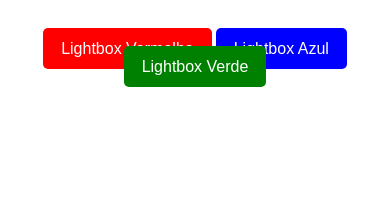
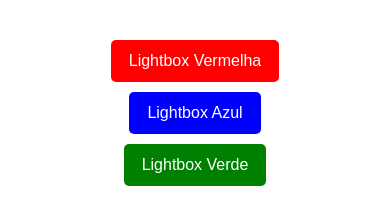
Before and after one commit to LucasSAmaral/Lightboxes, a website: page index.html in a window 390 px wide. Drawn offline with nearby package versions, Linux system fonts and the light colour scheme.

Commit message:
centralizando a div

```diff
--- a/src/js/script.js
+++ b/src/js/script.js
@@ -22,7 +22,7 @@ var Lightbox = {
         box.text(texto);
         box.css({
             'background': cor,
-            'width': largura,
+            'max-width': largura,
             'margin-left': ((largura/2)*-1)
         });
         box.appendTo(container);
--- a/src/scss/estilo.scss
+++ b/src/scss/estilo.scss
@@ -47,6 +47,7 @@ body {
 .lightbox {
     .conteudo {
         position: absolute;
+        width: 100%;
         height: 300px;
         z-index: 2;
         left: 50%;
@@ -60,3 +61,13 @@ body {
         cursor: pointer;
     }
 }
+
+@media screen and (max-width: 531px) {
+    .container {
+        .btn {
+            display: table;
+            margin: 0 auto;
+            margin-bottom: 10px;
+        }
+    }
+}
```
Also changed, not shown: build/css/Lightbox.css, build/css/min/Lightbox.min.css, build/js/Lightbox.min.js, 1 other file.
